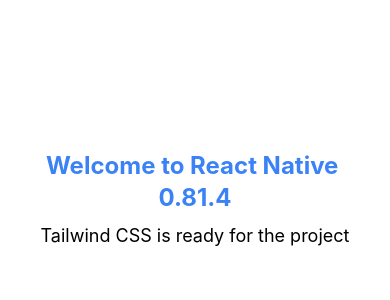
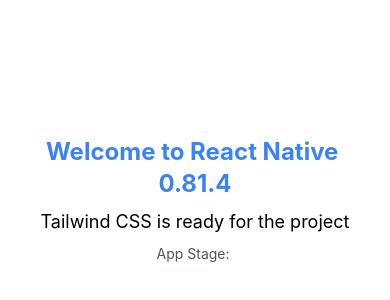
Before and after one commit to ovi100/react-native-0.81.4, a React Native app: screen / in a window 390 px wide. Shown: the part 222-522 px from the top of the page. Built offline with nearby package versions, Linux system fonts and the light colour scheme; no server answers.

Commit message:
[FEAT]: environment variable setup is cpmplete without .env file

```diff
--- a/App.tsx
+++ b/App.tsx
@@ -1,9 +1,9 @@
+import { APP_STAGE } from './app-config';
 import { View, Text } from 'react-native';
 import { dependencies } from './package.json';
 import './global.css';
 
 const App = () => {
-  console.log('Process ENV: ', process.env.API_URL);
   return (
     <View className="flex-1 items-center justify-center bg-white">
       <Text className="text-2xl font-bold text-blue-500 text-center">
@@ -12,6 +12,7 @@
       <Text className="text-lg text-black text-center mt-2">
         Tailwind CSS is ready for the project
       </Text>
+      <Text className="text-sm text-gray-600 mt-2">App Stage: {APP_STAGE}</Text>
     </View>
   );
 };
```
Also changed, not shown: 1 other file (tests, documents, lock files or other folders).
